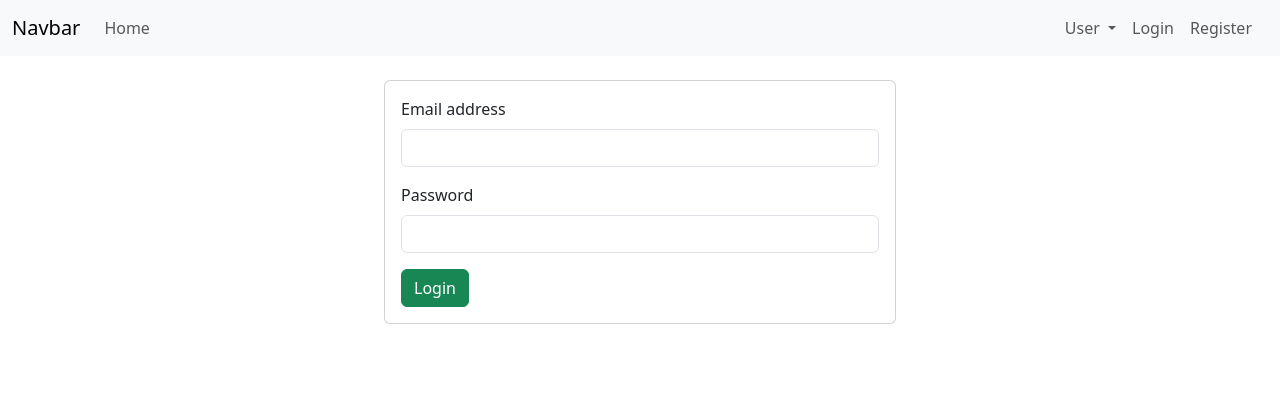
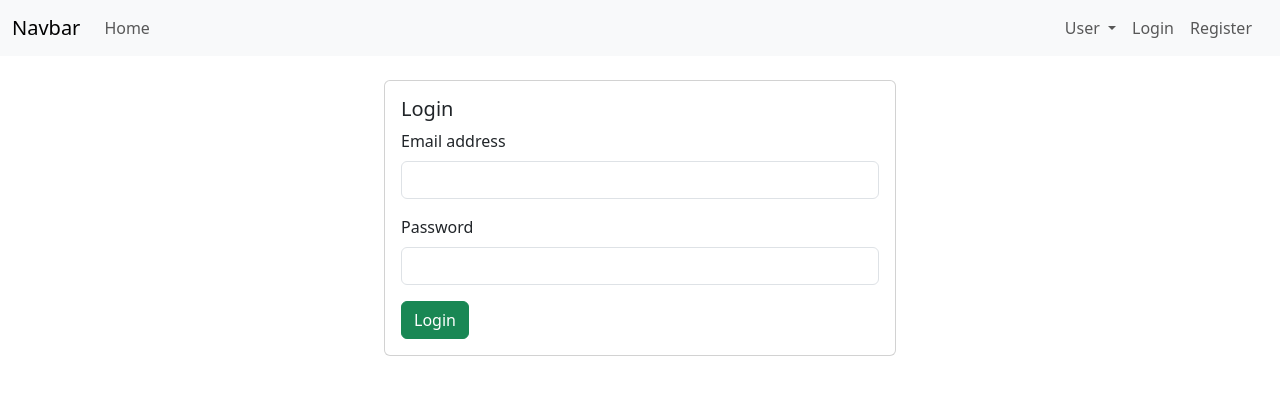
Before and after one commit to drummer-Yurii/mevn-authentication, a Vue app in the folder client/: page /login in a window 1280 px wide. Shown: the top 394 px of the page. Built offline with nearby package versions, Linux system fonts and the light colour scheme; no server answers.

Commit message:
handle login form

```diff
--- a/client/src/views/auth/LoginView.vue
+++ b/client/src/views/auth/LoginView.vue
@@ -1,17 +1,48 @@
-<script setup lang="ts"></script>
+<script setup lang="ts">
+import { useAuthStore, type LoginData } from '@/stores/auth'
+import { reactive, ref } from 'vue'
+import { useRouter } from 'vue-router'
+
+const authStore = useAuthStore()
+const router = useRouter()
+const errorMessage = ref<string>('')
+
+const loginData = reactive<LoginData>({
+  email: '',
+  password: ''
+})
+
+const submit = async () => {
+  await authStore
+    .login(loginData)
+    .then(() => {
+      router.replace({ name: 'user' })
+    })
+    .catch((err) => {
+      errorMessage.value = err.message
+    })
+}
+</script>
 
 <template>
   <div id="login">
     <div class="container">
       <div class="card card-body mt-4">
-        <form>
+        <h5 class="card-title">Login</h5>
+        <form @submit.prevent="submit">
+          <p v-if="errorMessage" class="error-message text-danger mb-4">{{ errorMessage }}</p>
           <div class="mb-3">
             <label for="email" class="form-label">Email address</label>
-            <input type="email" class="form-control" id="email" />
+            <input v-model="loginData.email" type="email" class="form-control" id="email" autocomplete="off" />
           </div>
           <div class="mb-3">
             <label for="password" class="form-label">Password</label>
-            <input type="password" class="form-control" id="password" />
+            <input
+              v-model="loginData.password"
+              type="password"
+              class="form-control"
+              id="password"
+            />
           </div>
           <button type="submit" class="btn btn-success">Login</button>
         </form>
@@ -22,7 +53,7 @@
 
 <style scoped>
 #login .card {
-    max-width: 40vw;
-    margin: auto;
+  max-width: 40vw;
+  margin: auto;
 }
 </style>
--- a/client/src/views/auth/RegisterView.vue
+++ b/client/src/views/auth/RegisterView.vue
@@ -15,7 +15,7 @@ const registerData = reactive<RegisterData>({
 })
 
 const submit = async () => {
-  authStore
+  await authStore
     .register(registerData)
     .then(() => {
       router.replace({ name: 'login' })
```
